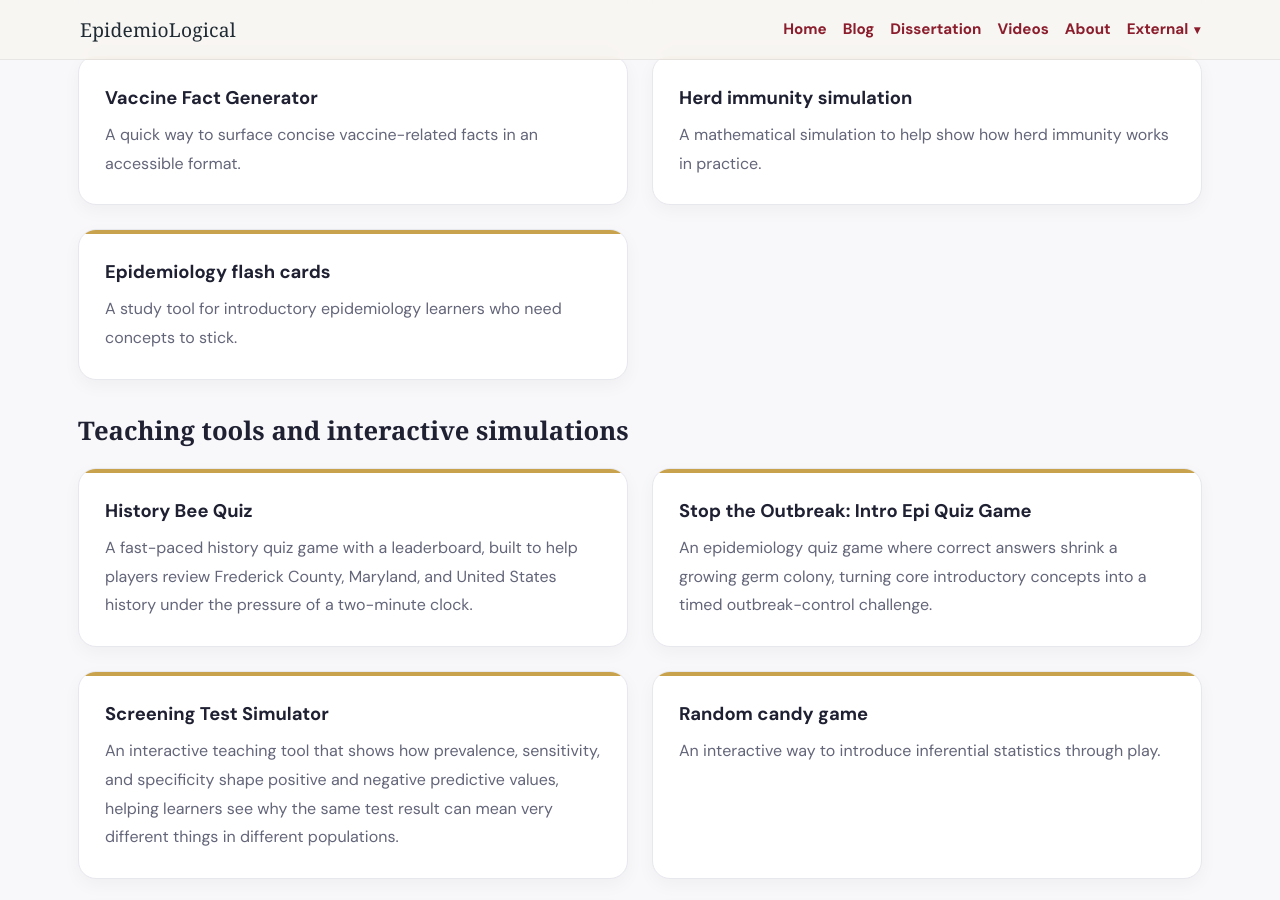
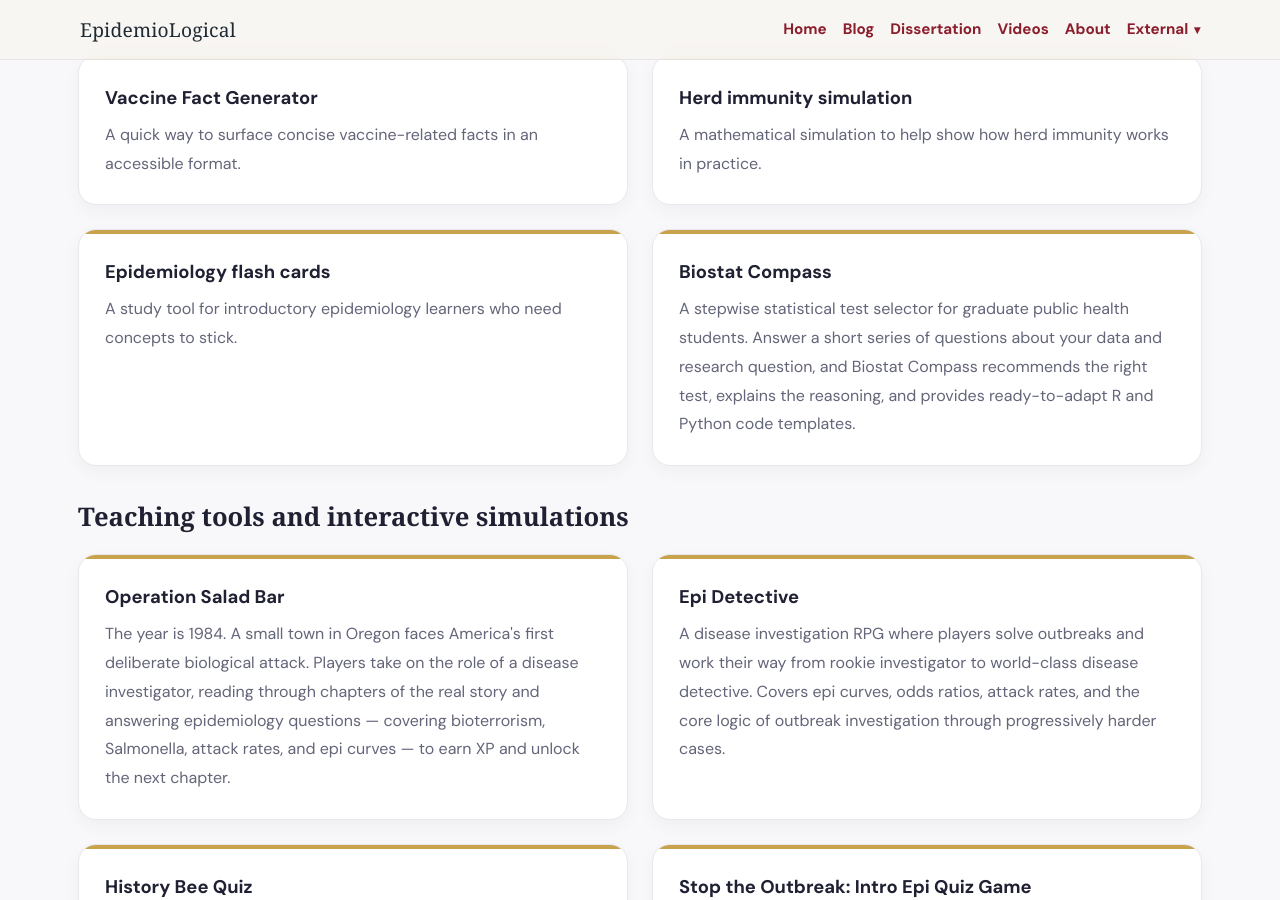
Before and after one commit to RFNajera/rfnajera.github.io, a Jekyll site: the page index.html, which Jekyll copies as it is, in a window 1280 px wide and 900 px high, scrolled down 1708 px. Built offline with Jekyll 4.4.1, drawn with Linux system fonts in a browser that asks for light colours; some web fonts are replaced; some of the changed text lies outside the part shown.

Commit message:
Fix apostrophe encoding in index.html

```diff
--- a/index.html
+++ b/index.html
@@ -9,7 +9,7 @@
   <meta property="og:type" content="website" />
   <link rel="icon" href="assets/images/favicon.ico" type="image/x-icon">
   <meta name="viewport" content="width=device-width, initial-scale=1">
-  <title>Dr. Najera’s Code Repository</title>
+  <title>Dr. Najera's Code Repository</title>
   <meta name="description" content="Public health, epidemiology, GIS, teaching tools, simulations, and coding projects by René F. Najera, DrPH, MPH.">
   <link rel="preconnect" href="https://fonts.googleapis.com">
   <link rel="preconnect" href="https://fonts.gstatic.com" crossorigin>
@@ -48,7 +48,7 @@
     <section class="hero">
       <div class="hero-text">
         <div class="hero-badge">Epidemiologist • Public Health Communicator • Coder</div>
-        <h1>Dr. Najera’s Code Repository</h1>
+        <h1>Dr. Najera's Code Repository</h1>
         <p class="hero-tagline">Public health, data, teaching tools, and digital experiments.</p>
         <p class="hero-intro">
           This site brings together projects at the intersection of epidemiology, public health,
@@ -62,7 +62,7 @@
       </div>
 
       <aside class="hero-panel">
-        <h2>What you’ll find here</h2>
+        <h2>What you'll find here</h2>
         <ul class="hero-panel-list">
           <li>Data analysis and epidemiologic thinking</li>
           <li>Geospatial health projects and GIS</li>
@@ -81,7 +81,7 @@
 
       <div class="content-card narrative-card">
         <p>
-          Hi, I’m Dr. Ren, an infectious disease and social epidemiologist with a background in public health,
+          Hi, I'm Dr. Ren, an infectious disease and social epidemiologist with a background in public health,
           data, technology, and communication. This repository serves as a portfolio of coding-related work,
           with a focus on projects that help explain, analyze, teach, or explore public health questions.
         </p>
@@ -143,12 +143,27 @@
               <h4><a href="https://rfnajera.github.io/epi_flash_cards.html" target="_blank" rel="noopener noreferrer">Epidemiology flash cards</a></h4>
               <p>A study tool for introductory epidemiology learners who need concepts to stick.</p>
             </article>
+
+            <article class="project-card">
+              <h4><a href="https://coding.epidemiological.net/biostat-compass/" target="_blank" rel="noopener noreferrer">Biostat Compass</a></h4>
+              <p>A stepwise statistical test selector for graduate public health students. Answer a short series of questions about your data and research question, and Biostat Compass recommends the right test, explains the reasoning, and provides ready-to-adapt R and Python code templates.</p>
+            </article>
           </div>
         </div>
 
         <div class="project-group">
           <h3>Teaching tools and interactive simulations</h3>
           <div class="card-grid">
+            <article class="project-card">
+              <h4><a href="https://coding.epidemiological.net/operation-salad-bar/" target="_blank" rel="noopener noreferrer">Operation Salad Bar</a></h4>
+              <p>The year is 1984. A small town in Oregon faces America's first deliberate biological attack. Players take on the role of a disease investigator, reading through chapters of the real story and answering epidemiology questions — covering bioterrorism, Salmonella, attack rates, and epi curves — to earn XP and unlock the next chapter.</p>
+            </article>
+
+            <article class="project-card">
+              <h4><a href="https://coding.epidemiological.net/epi-detective/" target="_blank" rel="noopener noreferrer">Epi Detective</a></h4>
+              <p>A disease investigation RPG where players solve outbreaks and work their way from rookie investigator to world-class disease detective. Covers epi curves, odds ratios, attack rates, and the core logic of outbreak investigation through progressively harder cases.</p>
+            </article>
+
             <article class="project-card">
               <h4><a href="https://coding.epidemiological.net/History-Bee-Quiz/" target="_blank" rel="noopener noreferrer">History Bee Quiz</a></h4>
               <p>A fast-paced history quiz game with a leaderboard, built to help players review Frederick County, Maryland, and United States history under the pressure of a two-minute clock.</p>
```
